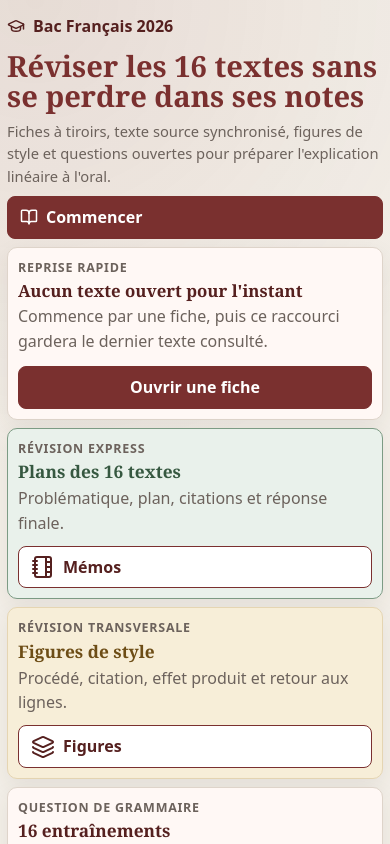
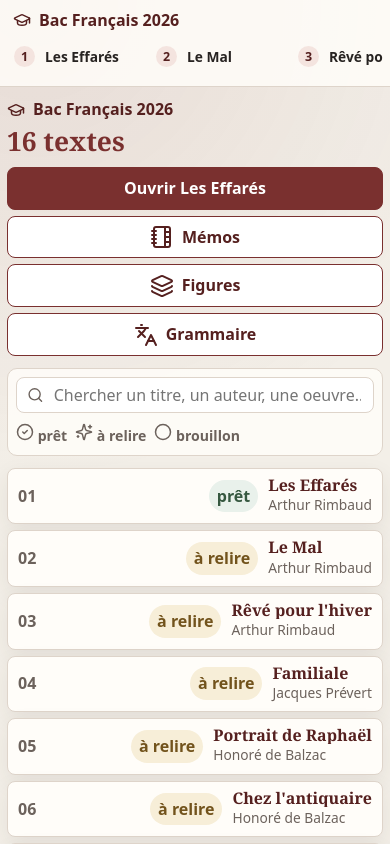
Before and after one commit to Leonidas300DH/bac-francais-2026, a React (Vite) app: page / in a window 390 px wide. Shown: the top 844 px of the page. Built offline with nearby package versions, Linux system fonts and the light colour scheme.

Commit message:
Redo dashboard with left navigation

```diff
--- a/src/App.tsx
+++ b/src/App.tsx
@@ -1,5 +1,4 @@
 import {
-  BookOpen,
   CheckCircle2,
   ChevronLeft,
   Circle,
@@ -66,80 +65,36 @@ function Dashboard() {
   });
 
   return (
-    <main className="dashboard">
-      <section className="dashboard-hero">
+    <div className="dashboard-shell">
+      <LibrarySidebar activeSlug={lastOpenedSlug ?? ""} />
+
+      <main className="dashboard-main">
+        <header className="dashboard-topbar">
           <div>
             <div className="brand-line">
               <GraduationCap aria-hidden="true" />
               <span>Bac Français 2026</span>
             </div>
-          <h1>Réviser les 16 textes sans se perdre dans ses notes</h1>
-          <p>
-            Fiches à tiroirs, texte source synchronisé, figures de style et questions ouvertes pour préparer
-            l'explication linéaire à l'oral.
-          </p>
+            <h1>16 textes</h1>
           </div>
-        <Link className="primary-action" to="/textes/les-effares">
-          <BookOpen aria-hidden="true" />
-          Commencer
+          <nav className="dashboard-actions" aria-label="Accès rapides">
+            <Link className="primary-action" to={`/textes/${nextText.slug}`}>
+              {lastOpenedText ? `Continuer : ${lastOpenedText.title}` : "Ouvrir Les Effarés"}
             </Link>
-      </section>
-
-      <section className="dashboard-action-grid" aria-label="Accès rapides">
-        <article className="resume-strip">
-          <div>
-            <span>Reprise rapide</span>
-            <strong>{lastOpenedText ? lastOpenedText.title : "Aucun texte ouvert pour l'instant"}</strong>
-            <p>{lastOpenedText ? `${lastOpenedText.author} - ${lastOpenedText.sourceLabel}` : "Commence par une fiche, puis ce raccourci gardera le dernier texte consulté."}</p>
-          </div>
-          <div className="resume-actions">
-            {lastOpenedText ? (
-              <Link className="secondary-action" to={`/textes/${lastOpenedText.slug}`}>
-                Reprendre
-              </Link>
-            ) : null}
-            <Link className="primary-action" to={`/textes/${nextText.slug}`}>
-              Ouvrir une fiche
-            </Link>
-          </div>
-        </article>
-
-        <article className="memo-hub-teaser">
-          <div>
-            <span>Révision express</span>
-            <strong>Plans des 16 textes</strong>
-            <p>Problématique, plan, citations et réponse finale.</p>
-          </div>
             <Link className="secondary-action" to="/memo">
               <NotebookTabs aria-hidden="true" />
               Mémos
             </Link>
-        </article>
-
-        <article className="figure-hub-teaser">
-          <div>
-            <span>Révision transversale</span>
-            <strong>Figures de style</strong>
-            <p>Procédé, citation, effet produit et retour aux lignes.</p>
-          </div>
             <Link className="secondary-action" to="/figures">
               <Layers3 aria-hidden="true" />
               Figures
             </Link>
-        </article>
-
-        <article className="grammar-hub-teaser">
-          <div>
-            <span>Question de grammaire</span>
-            <strong>16 entraînements</strong>
-            <p>Une phrase du texte, une notion, une réponse prête.</p>
-          </div>
             <Link className="secondary-action" to="/grammaire">
               <Languages aria-hidden="true" />
               Grammaire
             </Link>
-        </article>
-      </section>
+          </nav>
+        </header>
 
         <section className="dashboard-tools" aria-label="Recherche des textes">
           <label className="search-field">
@@ -157,19 +112,21 @@ function Dashboard() {
           </div>
         </section>
 
-      <section className="text-grid" aria-label="Liste des textes">
-        {filteredTexts.map((text) => {
-          return (
-            <Link className="text-card" to={`/textes/${text.slug}`} key={text.slug}>
+        <section className="text-list" aria-label="Liste des textes">
+          {filteredTexts.map((text, index) => (
+            <Link className="text-row" to={`/textes/${text.slug}`} key={text.slug}>
+              <span className="text-row-number">{String(index + 1).padStart(2, "0")}</span>
               <span className={`status-dot ${text.status}`}>{statusLabel(text.status)}</span>
-              <h2>{text.title}</h2>
-              <p>{text.author}</p>
-              <span>{text.sourceLabel}</span>
+              <span className="text-row-title">
+                <strong>{text.title}</strong>
+                <small>{text.author}</small>
+              </span>
+              <span className="text-row-source">{text.sourceLabel}</span>
             </Link>
-          );
-        })}
+          ))}
         </section>
       </main>
+    </div>
   );
 }
 
--- a/src/styles.css
+++ b/src/styles.css
@@ -34,18 +34,25 @@ button, input, summary { font: inherit; }
 button { cursor: pointer; }
 a { color: inherit; }
 
-.dashboard {
-  width: min(1240px, calc(100vw - 24px));
+.dashboard-shell {
+  display: grid;
+  grid-template-columns: 230px minmax(0, 1fr);
+  min-height: 100vh;
+}
+
+.dashboard-main {
+  min-width: 0;
+  width: min(1320px, calc(100vw - 254px));
   margin: 0 auto;
-  padding: 18px 0 42px;
-}
-
-.dashboard-hero {
-  display: grid;
-  grid-template-columns: minmax(0, 1fr) auto;
-  gap: 16px;
+  padding: 14px 0 44px;
+}
+
+.dashboard-topbar {
+  display: flex;
+  justify-content: space-between;
+  gap: 12px;
   align-items: center;
-  padding: 10px 0 12px;
+  margin-bottom: 10px;
 }
 
 .brand-line,
@@ -81,11 +88,11 @@ h1, h2 {
   letter-spacing: 0;
 }
 
-.dashboard h1 {
-  margin: 10px 0 8px;
+.dashboard-topbar h1 {
+  margin: 3px 0 0;
   color: var(--accent);
-  font-size: clamp(2rem, 3.8vw, 3.35rem);
-  line-height: 0.98;
+  font-size: clamp(1.7rem, 2.4vw, 2.2rem);
+  line-height: 1;
 }
 
 .study-header h1 {
@@ -95,7 +102,6 @@ h1, h2 {
   line-height: 1;
 }
 
-.dashboard-hero p,
 .study-header p,
 .quiz-heading p,
 .poem-heading p {
@@ -126,71 +132,6 @@ h1, h2 {
   text-decoration: none;
 }
 
-.resume-strip span {
-  display: block;
-  color: var(--muted);
-  font-size: 0.78rem;
-  font-weight: 850;
-  letter-spacing: 0.06em;
-  text-transform: uppercase;
-}
-
-.dashboard-action-grid {
-  display: grid;
-  grid-template-columns: minmax(300px, 1.25fr) repeat(3, minmax(0, 1fr));
-  gap: 10px;
-  margin: 0 0 12px;
-}
-
-.resume-strip {
-  display: flex;
-  justify-content: space-between;
-  gap: 12px;
-  align-items: center;
-  min-width: 0;
-  padding: 12px;
-  border: 1px solid var(--line);
-  border-radius: 10px;
-  background: var(--paper-strong);
-  box-shadow: var(--shadow);
-}
-
-.figure-hub-teaser,
-.memo-hub-teaser,
-.grammar-hub-teaser {
-  display: grid;
-  grid-template-rows: 1fr auto;
-  gap: 10px;
-  min-width: 0;
-  padding: 12px;
-  border: 1px solid #e5d5b2;
-  border-radius: 10px;
-  background: var(--figure);
-  box-shadow: var(--shadow);
-}
-
-.memo-hub-teaser {
-  border-color: var(--simple-border);
-  background: var(--simple);
-}
-
-.grammar-hub-teaser {
-  border-color: var(--line);
-  background: var(--paper-strong);
-}
-
-.resume-strip strong {
-  display: block;
-  margin-top: 4px;
-  color: var(--accent-dark);
-  font-family: Georgia, "Times New Roman", serif;
-  font-size: 1.05rem;
-  line-height: 1.15;
-}
-
-.figure-hub-teaser span,
-.memo-hub-teaser span,
-.grammar-hub-teaser span,
 .figure-hub-stats span,
 .memo-hub-stats span,
 .grammar-hub-stats span,
@@ -203,36 +144,10 @@ h1, h2 {
   text-transform: uppercase;
 }
 
-.figure-hub-teaser strong,
-.memo-hub-teaser strong,
-.grammar-hub-teaser strong {
-  display: block;
-  margin-top: 4px;
-  color: #6d4d16;
-  font-family: Georgia, "Times New Roman", serif;
-  font-size: 1.08rem;
-  line-height: 1.15;
-}
-
-.memo-hub-teaser strong {
-  color: #365840;
-}
-
-.grammar-hub-teaser strong {
-  color: var(--accent-dark);
-}
-
-.resume-strip p,
-.figure-hub-teaser p,
-.memo-hub-teaser p,
-.grammar-hub-teaser p {
-  margin: 4px 0 0;
-  color: var(--muted);
-}
-
-.resume-actions {
-  display: inline-flex;
-  flex: 0 0 auto;
+.dashboard-actions {
+  display: flex;
+  flex-wrap: wrap;
+  justify-content: flex-end;
   gap: 6px;
   align-items: center;
 }
@@ -296,15 +211,18 @@ h1, h2 {
   font-weight: 750;
 }
 
-.text-grid {
-  display: grid;
-  grid-template-columns: repeat(4, minmax(0, 1fr));
+.text-list {
+  display: grid;
+  gap: 6px;
+}
+
+.text-row {
+  display: grid;
+  grid-template-columns: 38px 82px minmax(220px, 1fr) minmax(180px, 0.7fr);
   gap: 10px;
-}
-
-.text-card {
-  min-height: 132px;
-  padding: 12px;
+  align-items: center;
+  min-height: 54px;
+  padding: 8px 10px;
   border: 1px solid var(--line);
   border-radius: 8px;
   background: var(--paper);
@@ -312,17 +230,41 @@ h1, h2 {
   text-decoration: none;
 }
 
-.text-card h2 {
-  margin: 11px 0 4px;
-  color: var(--accent-dark);
-  font-size: 1.12rem;
+.text-row:hover {
+  border-color: rgba(122, 48, 47, 0.36);
+  background: var(--paper-strong);
+}
+
+.text-row-number {
+  color: var(--muted);
+  font-weight: 900;
+}
+
+.text-row-title {
+  display: grid;
+  min-width: 0;
+}
+
+.text-row-title strong {
+  color: var(--accent-dark);
+  font-family: Georgia, "Times New Roman", serif;
+  font-size: 1rem;
   line-height: 1.08;
-}
-
-.text-card p,
-.text-card span {
+  overflow: hidden;
+  text-overflow: ellipsis;
+  white-space: nowrap;
+}
+
+.text-row-title small,
+.text-row-source {
   color: var(--muted);
-  font-size: 0.92rem;
+  font-size: 0.86rem;
+}
+
+.text-row-source {
+  overflow: hidden;
+  text-overflow: ellipsis;
+  white-space: nowrap;
 }
 
 .status-dot {
@@ -1491,11 +1433,7 @@ h1, h2 {
 }
 
 @media (max-width: 1180px) {
-  .text-grid,
-  .dashboard-action-grid {
-    grid-template-columns: repeat(3, minmax(0, 1fr));
-  }
-  .resume-strip { grid-column: 1 / -1; }
+  .dashboard-shell,
   .study-shell { grid-template-columns: 1fr; }
   .library-sidebar {
     position: static;
@@ -1519,10 +1457,12 @@ h1, h2 {
   .study-main {
     width: min(1320px, calc(100vw - 18px));
   }
+  .dashboard-main {
+    width: min(1320px, calc(100vw - 18px));
+  }
 }
 
 @media (max-width: 980px) {
-  .dashboard-hero,
   .study-header,
   .study-layout,
   .figure-hub-layout {
@@ -1531,12 +1471,12 @@ h1, h2 {
   .figure-name-panel {
     position: static;
   }
-  .dashboard-action-grid {
-    grid-template-columns: repeat(2, minmax(0, 1fr));
-  }
-  .resume-strip { grid-column: 1 / -1; }
-  .resume-actions {
-    flex-wrap: wrap;
+  .dashboard-topbar {
+    align-items: stretch;
+    flex-direction: column;
+  }
+  .dashboard-actions {
+    justify-content: flex-start;
   }
   .poem-card {
     position: static;
@@ -1550,24 +1490,15 @@ h1, h2 {
 }
 
 @media (max-width: 720px) {
-  .dashboard,
+  .dashboard-main,
   .study-main {
     width: min(calc(100vw - 14px), 1320px);
   }
-  .dashboard {
+  .dashboard-main {
     padding: 10px 0 28px;
   }
-  .dashboard-hero {
-    grid-template-columns: 1fr;
-    gap: 8px;
-    padding: 4px 0 8px;
-  }
-  .dashboard h1 {
-    font-size: 1.82rem;
-    line-height: 1.02;
-  }
-  .dashboard-hero p {
-    font-size: 0.92rem;
+  .dashboard-topbar h1 {
+    font-size: 1.65rem;
   }
   .dashboard-tools,
   .figure-hub-tools,
@@ -1578,21 +1509,6 @@ h1, h2 {
     align-items: stretch;
     flex-direction: column;
   }
-  .dashboard-action-grid {
-    grid-template-columns: 1fr;
-    gap: 8px;
-  }
-  .resume-strip,
-  .figure-hub-teaser,
-  .memo-hub-teaser,
-  .grammar-hub-teaser {
-    padding: 10px;
-  }
-  .resume-strip {
-    align-items: stretch;
-    flex-direction: column;
-  }
-  .text-grid,
   .memo-grid,
   .memo-hub-list,
   .memo-hub-columns,
@@ -1606,12 +1522,19 @@ h1, h2 {
   .grammar-hub-stats {
     grid-template-columns: 1fr;
   }
-  .resume-actions,
-  .resume-actions a {
+  .dashboard-actions a {
     width: 100%;
-  }
-  .resume-actions a {
     justify-content: center;
+  }
+  .text-row {
+    grid-template-columns: 30px minmax(0, 1fr) auto;
+    min-height: 48px;
+  }
+  .text-row .status-dot {
+    justify-self: end;
+  }
+  .text-row-source {
+    display: none;
   }
   .figure-hub,
   .memo-hub,
@@ -1713,10 +1636,6 @@ h1, h2 {
     grid-template-columns: 1.45rem minmax(0, 1fr);
     font-size: 0.89rem;
   }
-  .text-card {
-    min-height: auto;
-    padding: 10px;
-  }
 }
 
 @media print {
```
Also changed, not shown: 1 other file (tests, documents, lock files or other folders). Lines whose indentation alone changed are shown as unchanged.
